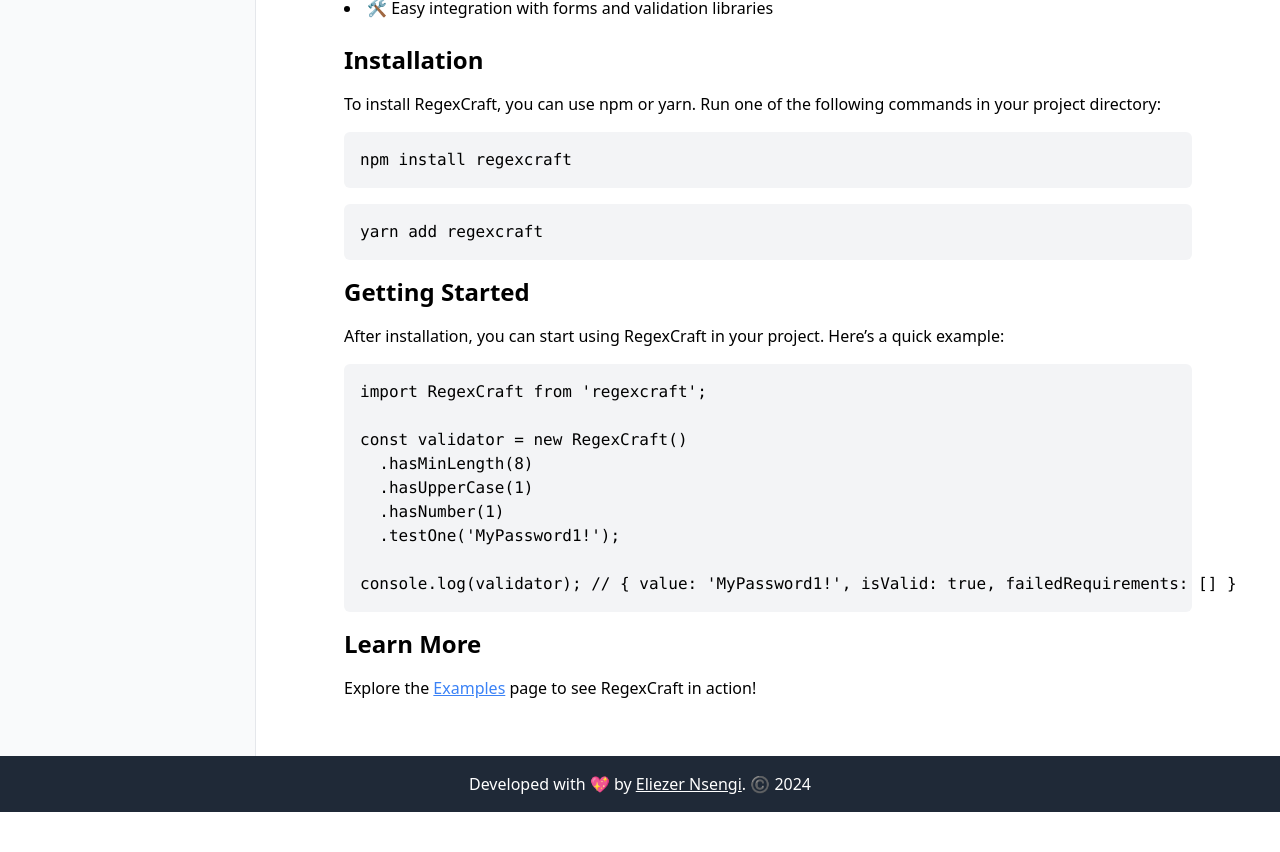
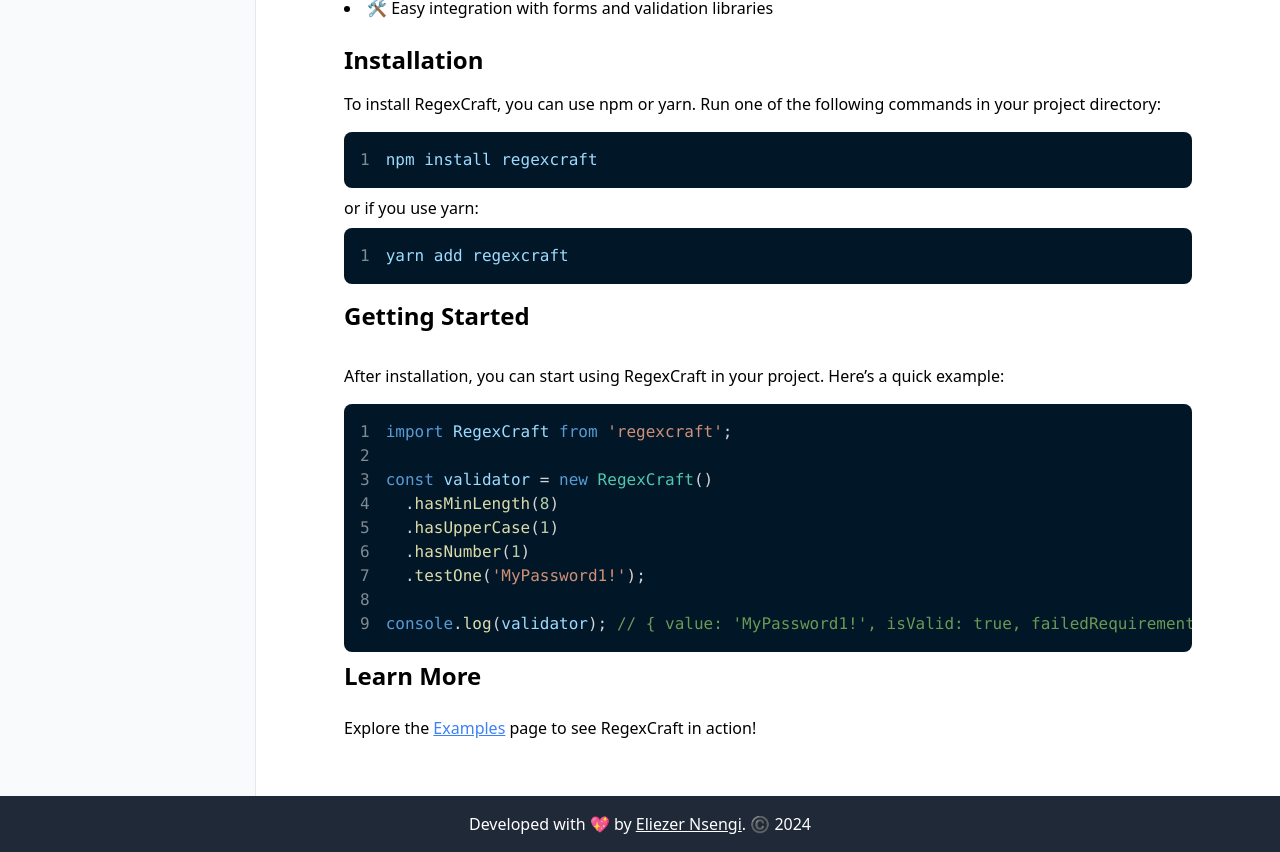
Before and after one commit to iAmNsengi/regexcraft-frontend, a React (Vite) app: page / in a window 1280 px wide. Shown: the part 460-1312 px from the top of the page. Before the commit the page ends 1272 px from the top, so only its background shows below. Built offline with nearby package versions, Linux system fonts and the light colour scheme.

Commit message:
fix: use CodeBlock for codes UI

```diff
--- a/src/pages/Home.tsx
+++ b/src/pages/Home.tsx
@@ -1,3 +1,5 @@
+import CodeBlock from "../components/CodeBlock";
+
 const Home = () => {
   return (
     <div className="max-w-4xl mx-auto p-6">
@@ -26,21 +28,18 @@
         To install RegexCraft, you can use npm or yarn. Run one of the following
         commands in your project directory:
       </p>
-      <pre className="bg-gray-100 p-4 rounded-md mb-4">
-        <code>npm install regexcraft</code>
-      </pre>
-      <pre className="bg-gray-100 p-4 rounded-md mb-4">
-        <code>yarn add regexcraft</code>
-      </pre>
+      <CodeBlock code={`npm install regexcraft`} language="bash" />
+      <p className="py-2">or if you use yarn:</p>
+      <CodeBlock code={`yarn add regexcraft`} language="bash" />
 
-      <h2 className="text-2xl font-semibold mb-4">Getting Started</h2>
+      <h2 className="text-2xl font-semibold mb-4 py-4">Getting Started</h2>
       <p className="mb-4">
         After installation, you can start using RegexCraft in your project.
         Here’s a quick example:
       </p>
-      <pre className="bg-gray-100 p-4 rounded-md mb-4">
-        <code>
-          {`import RegexCraft from 'regexcraft';
+      <CodeBlock
+        code={`
+import RegexCraft from 'regexcraft';
 
 const validator = new RegexCraft()
   .hasMinLength(8)
@@ -50,10 +49,10 @@
 
 console.log(validator); // { value: 'MyPassword1!', isValid: true, failedRequirements: [] }
 `}
-        </code>
-      </pre>
+        language="typescript"
+      />
 
-      <h2 className="text-2xl font-semibold mb-4">Learn More</h2>
+      <h2 className="text-2xl font-semibold mb-4 py-2">Learn More</h2>
       <p>
         Explore the{" "}
         <a href="/examples" className="text-blue-500 underline">
```
